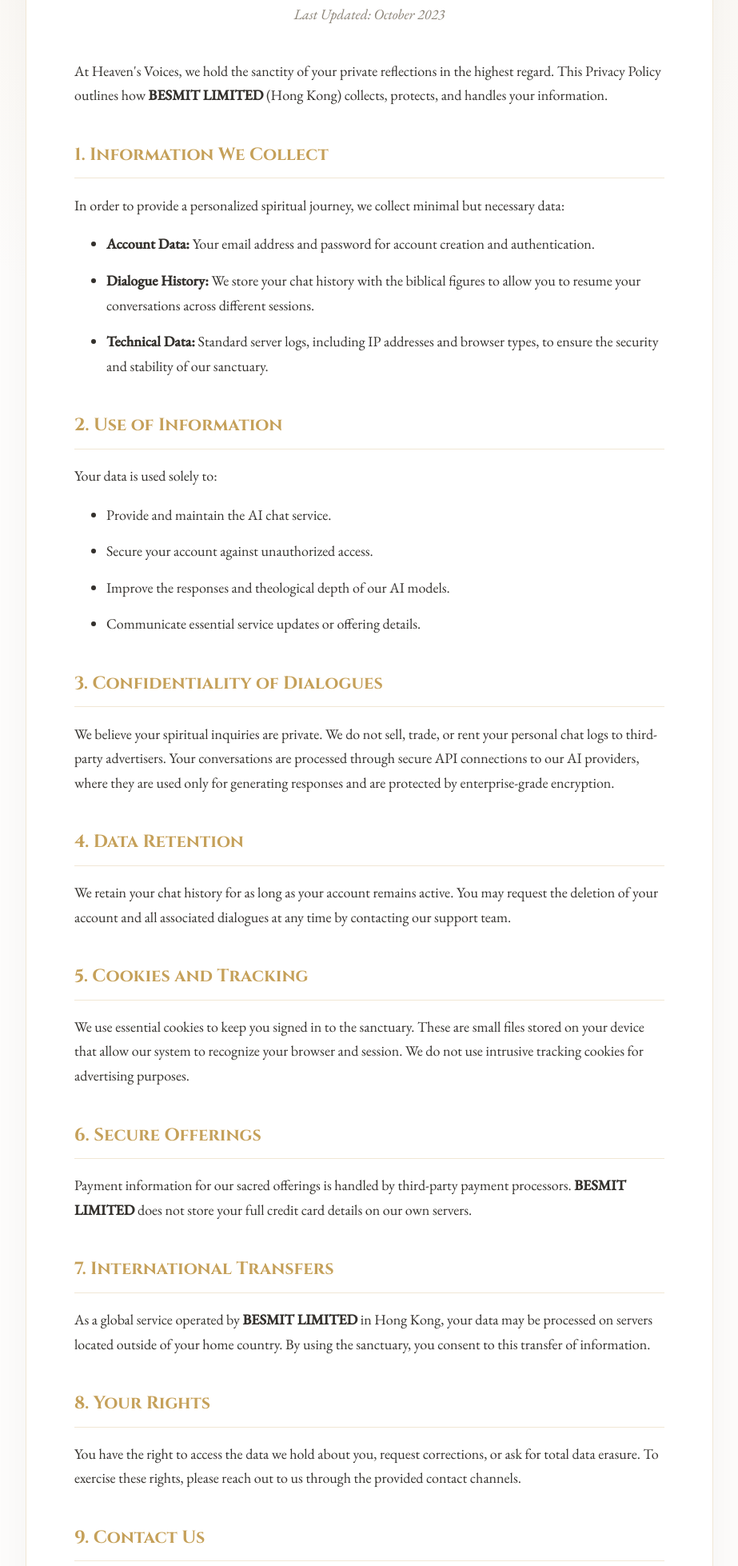
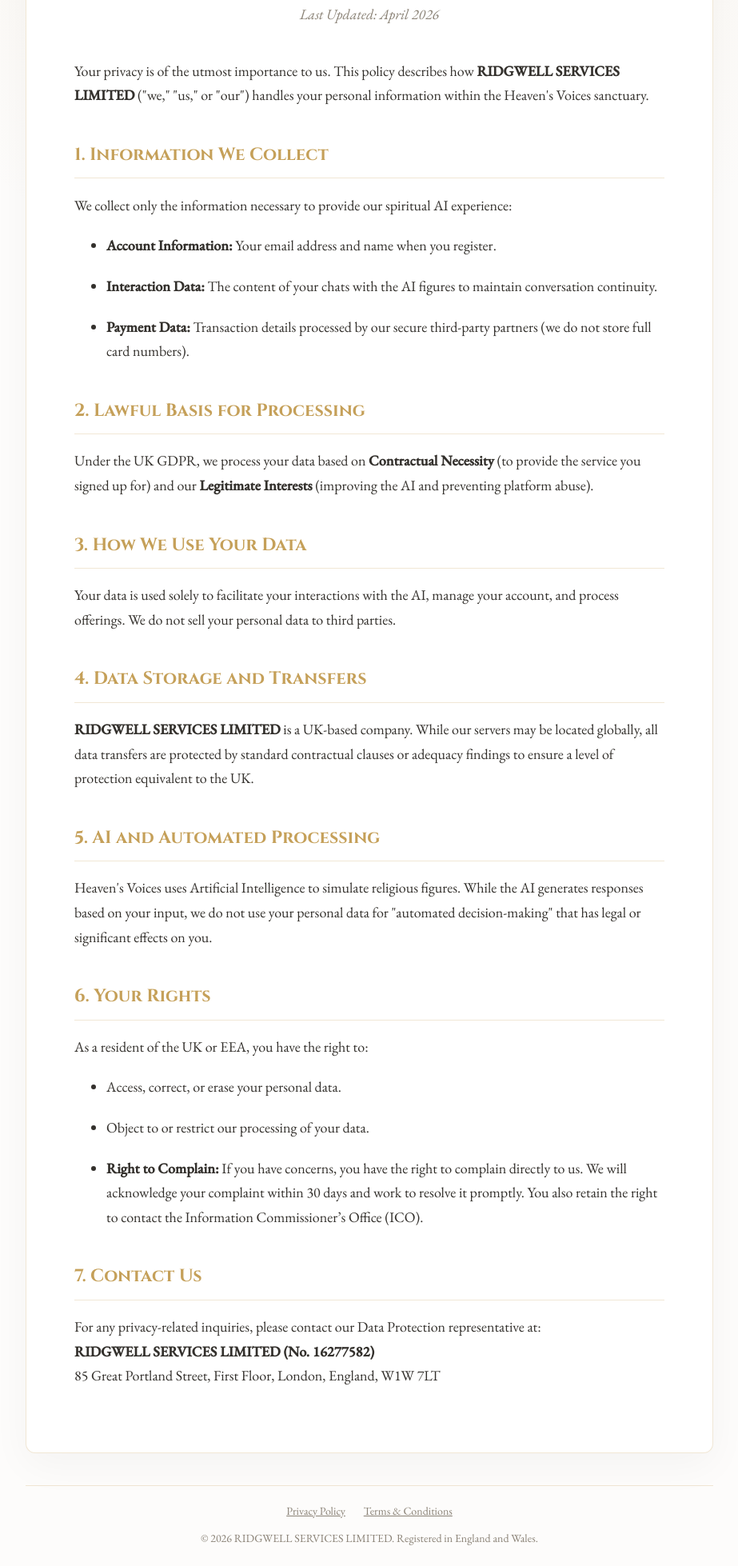
Before and after one commit to MarkvanStratum/Heavens-Voices, a website: page public/privacy-policy.html in a window 1280 px wide. Shown: the part 334-2292 px from the top of the page at 80% size, without its empty margins (178-1101 px from the left). Drawn offline with nearby package versions, Linux system fonts and the light colour scheme.

Commit message:
Add files via upload

```diff
--- a/public/privacy-policy.html
+++ b/public/privacy-policy.html
@@ -31,60 +31,38 @@
     .wrap { max-width: 900px; margin: 0 auto; padding: 0px 20px 80px; }
 
     header {
-      display: flex;
-      align-items: center;
-      justify-content: space-between;
-      padding: 20px 0;
-      border-bottom: 1px solid var(--border-holy);
-      margin-bottom: 60px;
+      display: flex; align-items: center; justify-content: space-between;
+      padding: 20px 0; border-bottom: 1px solid var(--border-holy); margin-bottom: 60px;
     }
 
     .brand { display: flex; align-items: center; gap: 15px; text-decoration: none; color: inherit; }
     .logo { width: 50px; height: 50px; background: white; border: 1.5px solid var(--gold-divine); border-radius: 50%; display: grid; place-items: center; font-family: "Cinzel", serif; color: var(--gold-divine); font-size: 22px; }
 
     .content-card {
-      background: var(--marble);
-      border: 1px solid var(--border-holy);
-      border-radius: var(--radius);
-      box-shadow: var(--divine-shadow);
-      padding: 60px;
+      background: var(--marble); border: 1px solid var(--border-holy);
+      border-radius: var(--radius); box-shadow: var(--divine-shadow); padding: 60px;
     }
 
     h1, h2, h3 { font-family: "Cinzel", serif; color: var(--blue-saint); }
     h1 { font-size: 36px; text-align: center; margin-bottom: 40px; }
     h2 { font-size: 22px; border-bottom: 1px solid var(--border-holy); padding-bottom: 10px; margin-top: 40px; color: var(--gold-divine); }
 
-    p, li { margin-bottom: 15px; }
+    p, li { margin-bottom: 20px; }
     .last-updated { font-style: italic; color: var(--text-muted); text-align: center; margin-bottom: 40px; }
 
     .btn {
-      display: inline-block;
-      padding: 10px 20px;
-      border-radius: 6px;
-      font-family: "Cinzel", serif;
-      cursor: pointer;
-      border: 1px solid var(--gold-divine);
-      background: transparent;
-      color: var(--gold-divine);
-      text-transform: uppercase;
-      letter-spacing: 1px;
-      text-decoration: none;
-      font-size: 14px;
+      display: inline-block; padding: 10px 20px; border-radius: 6px;
+      font-family: "Cinzel", serif; border: 1px solid var(--gold-divine);
+      background: transparent; color: var(--gold-divine); text-transform: uppercase;
+      letter-spacing: 1px; text-decoration: none; font-size: 14px;
     }
 
     footer {
-      margin-top: 40px;
-      padding: 20px;
-      text-align: center;
-      font-size: 14px;
-      color: #8a8276;
-      border-top: 1px solid rgba(197, 160, 89, 0.25);
+      margin-top: 40px; padding: 20px; text-align: center;
+      font-size: 14px; color: #8a8276; border-top: 1px solid rgba(197, 160, 89, 0.25);
     }
 
-    @media (max-width: 600px) {
-      .content-card { padding: 30px; }
-      h1 { font-size: 28px; }
-    }
+    @media (max-width: 600px) { .content-card { padding: 30px; } h1 { font-size: 28px; } }
   </style>
 </head>
 
@@ -100,54 +78,51 @@
 
     <main class="content-card">
       <h1>Privacy Policy</h1>
-      <p class="last-updated">Last Updated: October 2023</p>
+      <p class="last-updated">Last Updated: April 2026</p>
 
-      <p>At Heaven's Voices, we hold the sanctity of your private reflections in the highest regard. This Privacy Policy outlines how <strong>BESMIT LIMITED</strong> (Hong Kong) collects, protects, and handles your information.</p>
+      <p>Your privacy is of the utmost importance to us. This policy describes how <strong>RIDGWELL SERVICES LIMITED</strong> ("we," "us," or "our") handles your personal information within the Heaven's Voices sanctuary.</p>
 
       <h2>1. Information We Collect</h2>
-      <p>In order to provide a personalized spiritual journey, we collect minimal but necessary data:</p>
-      <ul>
-        <li><strong>Account Data:</strong> Your email address and password for account creation and authentication.</li>
-        <li><strong>Dialogue History:</strong> We store your chat history with the biblical figures to allow you to resume your conversations across different sessions.</li>
-        <li><strong>Technical Data:</strong> Standard server logs, including IP addresses and browser types, to ensure the security and stability of our sanctuary.</li>
-      </ul>
-
-      <h2>2. Use of Information</h2>
-      <p>Your data is used solely to:
+      <p>We collect only the information necessary to provide our spiritual AI experience:
         <ul>
-          <li>Provide and maintain the AI chat service.</li>
-          <li>Secure your account against unauthorized access.</li>
-          <li>Improve the responses and theological depth of our AI models.</li>
-          <li>Communicate essential service updates or offering details.</li>
+          <li><strong>Account Information:</strong> Your email address and name when you register.</li>
+          <li><strong>Interaction Data:</strong> The content of your chats with the AI figures to maintain conversation continuity.</li>
+          <li><strong>Payment Data:</strong> Transaction details processed by our secure third-party partners (we do not store full card numbers).</li>
         </ul>
       </p>
 
-      <h2>3. Confidentiality of Dialogues</h2>
-      <p>We believe your spiritual inquiries are private. We do not sell, trade, or rent your personal chat logs to third-party advertisers. Your conversations are processed through secure API connections to our AI providers, where they are used only for generating responses and are protected by enterprise-grade encryption.</p>
+      <h2>2. Lawful Basis for Processing</h2>
+      <p>Under the UK GDPR, we process your data based on <strong>Contractual Necessity</strong> (to provide the service you signed up for) and our <strong>Legitimate Interests</strong> (improving the AI and preventing platform abuse).</p>
 
-      <h2>4. Data Retention</h2>
-      <p>We retain your chat history for as long as your account remains active. You may request the deletion of your account and all associated dialogues at any time by contacting our support team.</p>
+      <h2>3. How We Use Your Data</h2>
+      <p>Your data is used solely to facilitate your interactions with the AI, manage your account, and process offerings. We do not sell your personal data to third parties.</p>
 
-      <h2>5. Cookies and Tracking</h2>
-      <p>We use essential cookies to keep you signed in to the sanctuary. These are small files stored on your device that allow our system to recognize your browser and session. We do not use intrusive tracking cookies for advertising purposes.</p>
+      <h2>4. Data Storage and Transfers</h2>
+      <p><strong>RIDGWELL SERVICES LIMITED</strong> is a UK-based company. While our servers may be located globally, all data transfers are protected by standard contractual clauses or adequacy findings to ensure a level of protection equivalent to the UK.</p>
 
-      <h2>6. Secure Offerings</h2>
-      <p>Payment information for our sacred offerings is handled by third-party payment processors. <strong>BESMIT LIMITED</strong> does not store your full credit card details on our own servers.</p>
+      <h2>5. AI and Automated Processing</h2>
+      <p>Heaven's Voices uses Artificial Intelligence to simulate religious figures. While the AI generates responses based on your input, we do not use your personal data for "automated decision-making" that has legal or significant effects on you.</p>
 
-      <h2>7. International Transfers</h2>
-      <p>As a global service operated by <strong>BESMIT LIMITED</strong> in Hong Kong, your data may be processed on servers located outside of your home country. By using the sanctuary, you consent to this transfer of information.</p>
+      <h2>6. Your Rights</h2>
+      <p>As a resident of the UK or EEA, you have the right to:
+        <ul>
+          <li>Access, correct, or erase your personal data.</li>
+          <li>Object to or restrict our processing of your data.</li>
+          <li><strong>Right to Complain:</strong> If you have concerns, you have the right to complain directly to us. We will acknowledge your complaint within 30 days and work to resolve it promptly. You also retain the right to contact the Information Commissioner’s Office (ICO).</li>
+        </ul>
+      </p>
 
-      <h2>8. Your Rights</h2>
-      <p>You have the right to access the data we hold about you, request corrections, or ask for total data erasure. To exercise these rights, please reach out to us through the provided contact channels.</p>
-
-      <h2>9. Contact Us</h2>
-      <p>If you have any questions regarding your privacy or this policy, please email us or visit the help section of the sanctuary.</p>
+      <h2>7. Contact Us</h2>
+      <p>For any privacy-related inquiries, please contact our Data Protection representative at:
+        <br><strong>RIDGWELL SERVICES LIMITED (No. 16277582)</strong>
+        <br>85 Great Portland Street, First Floor, London, England, W1W 7LT
+      </p>
     </main>
 
     <footer>
       <a href="/privacy-policy.html" style="color:#8a8276;margin-right:20px;">Privacy Policy</a>
       <a href="/terms-and-conditions.html" style="color:#8a8276;">Terms & Conditions</a>
-      <div style="margin-top: 10px;">&copy; 2023 BESMIT LIMITED, Hong Kong.</div>
+      <div style="margin-top: 10px;">&copy; 2026 RIDGWELL SERVICES LIMITED. Registered in England and Wales.</div>
     </footer>
   </div>
 </body>
```
Also changed, not shown: public/terms-and-conditions.html (+13 -11 lines).
